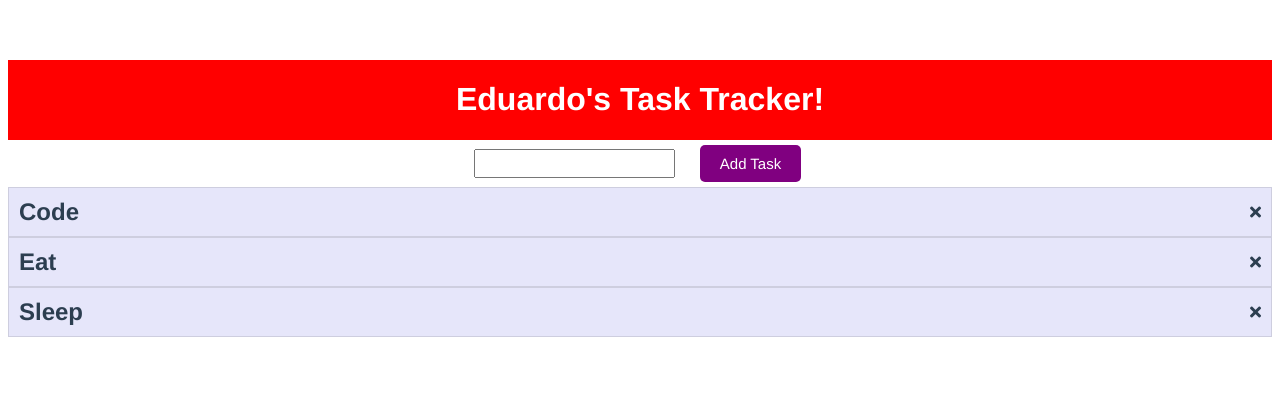
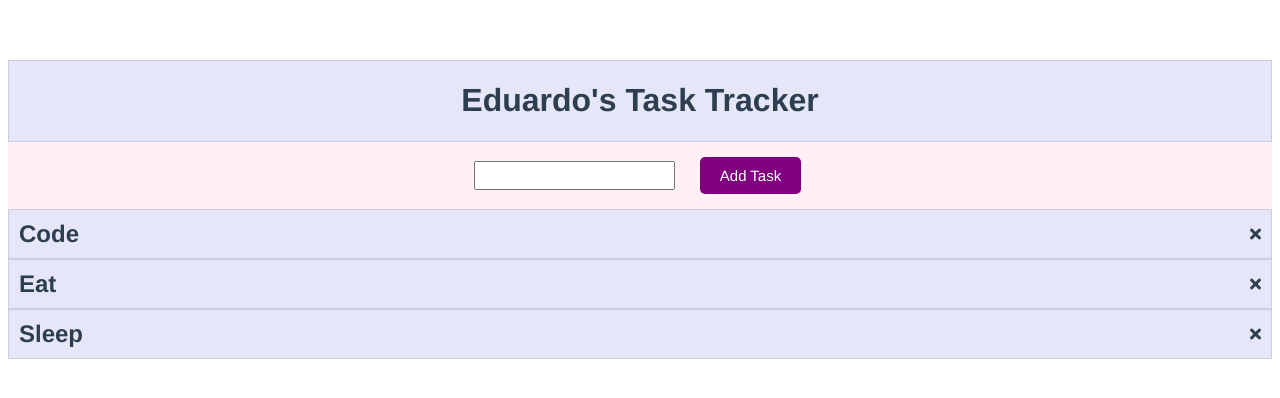
Before and after one commit to eduardomecchia/todos, a Vue app: page / in a window 1280 px wide. Shown: the top 398 px of the page. Built offline with nearby package versions, Linux system fonts and the light colour scheme.

Commit message:
Style all the components to make them similar

```diff
--- a/src/App.vue
+++ b/src/App.vue
@@ -1,6 +1,6 @@
 <template>
   <div id="app">
-    <Header title="Eduardo's Task Tracker!" color="white" background="red"></Header>
+    <Header title="Eduardo's Task Tracker"></Header>
     <AddTask></AddTask>
     <Tasks :tasks="tasks"></Tasks>
   </div>
--- a/src/components/AddTask.vue
+++ b/src/components/AddTask.vue
@@ -23,6 +23,8 @@ export default {
         display: flex;
         justify-content: center;
         align-items: center;
+        padding: 10px;
+        background-color: lavenderblush;
     }
 
     input {
--- a/src/components/Header.vue
+++ b/src/components/Header.vue
@@ -1,6 +1,6 @@
 <template>
-    <header :style="{ background: background }">
-        <h1 :style="{ color: color }">{{ title }}</h1>
+    <header>
+        <h1>{{ title }}</h1>
     </header>
 </template>
 
@@ -9,9 +9,7 @@ export default {
     name: "Header",
 
     props: {
-        title: String,
-        color: String,
-        background: String
+        title: String
     }
 }
 </script>
@@ -21,6 +19,7 @@ export default {
         display: flex;
         justify-content: center;
         align-items: center;
-        background-color: lightblue;
+        background-color: lavender;
+        border: 1px solid #cecedf;
     }
 </style>
```
